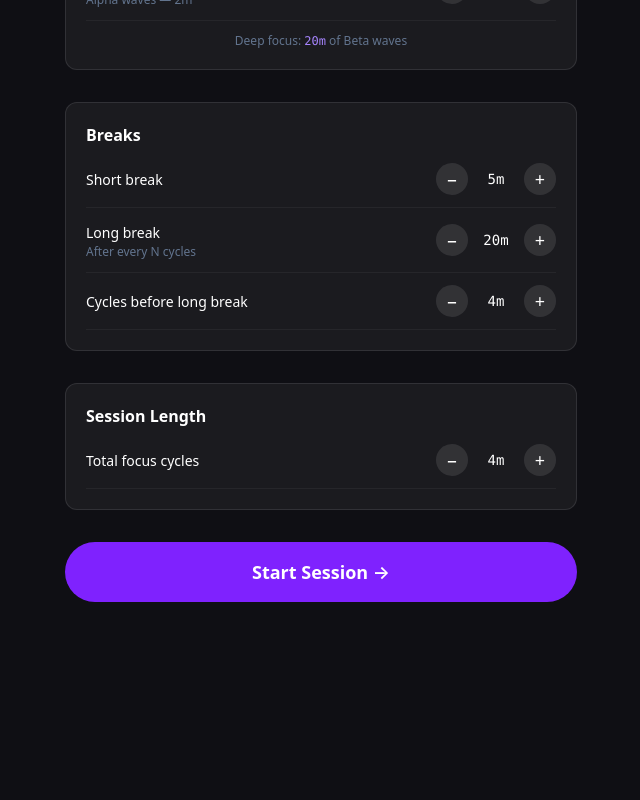
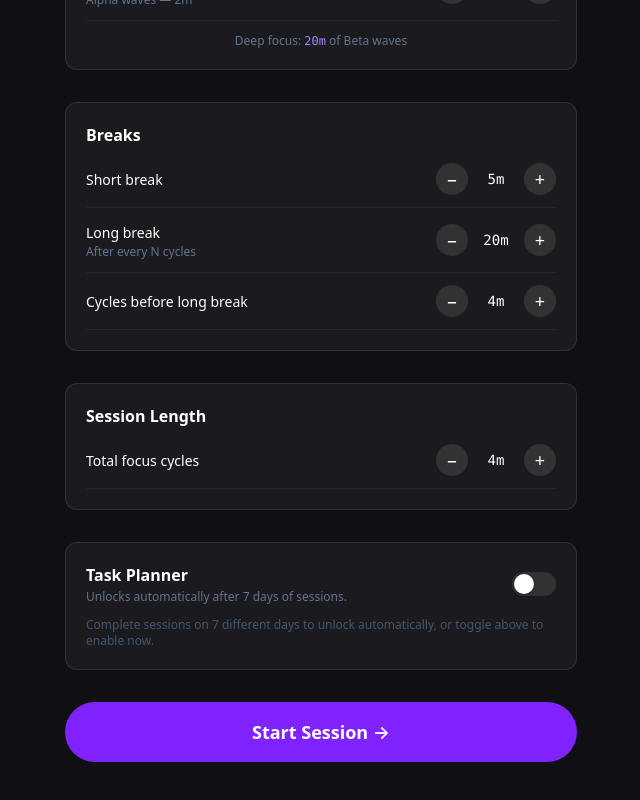
Before and after one commit to Gobaan/pomodoro, a React (Vite) app: page /flowbeats/settings in a window 1280 px wide. Shown: the part 395-1195 px from the top of the page, without its empty margins (319-959 px from the left). Before the commit the page ends 1045 px from the top, so only its background shows below. Built offline with nearby package versions, Linux system fonts and the light colour scheme.

Commit message:
Add planner toggle to Settings
Toggle switch wired to usePlannerUnlock. Shows lock hint before
7-day threshold is reached; auto-unlocked status reflected in
the description. Manual toggle always wins over auto-unlock.

Co-Authored-By: Claude Sonnet 4.6 <noreply@anthropic.com>

```diff
--- a/src/pages/Settings.tsx
+++ b/src/pages/Settings.tsx
@@ -2,6 +2,7 @@ import { useState } from 'react'
 import { useNavigate } from 'react-router-dom'
 import type { SessionConfig } from '../types'
 import { DEFAULT_SESSION_CONFIG } from '../types'
+import { usePlannerUnlock } from '../hooks/usePlannerUnlock'
 
 const STORAGE_KEY = 'pmg_session_config'
 
@@ -48,6 +49,7 @@ function NumField({ label, sublabel, value, min, max, onChange }: NumFieldProps)
 export function Settings() {
   const navigate = useNavigate()
   const [config, setConfig] = useState<SessionConfig>(loadConfig)
+  const { isEnabled: plannerEnabled, autoUnlocked, hasManualOverride, setEnabled: setPlannerEnabled } = usePlannerUnlock()
 
   function update<K extends keyof SessionConfig>(key: K, val: SessionConfig[K]) {
     setConfig(prev => {
@@ -94,6 +96,34 @@ export function Settings() {
           <NumField label="Total focus cycles" value={config.totalCycles} min={1} max={12} onChange={v => update('totalCycles', v)} />
         </div>
 
+        <div className="bg-white/5 rounded-xl p-5 border border-white/10 flex flex-col gap-3">
+          <div className="flex items-center justify-between">
+            <div>
+              <h2 className="text-base font-semibold text-white">Task Planner</h2>
+              <p className="text-xs text-slate-500 mt-0.5">
+                {autoUnlocked
+                  ? 'Plan tasks before each session and track estimates.'
+                  : 'Unlocks automatically after 7 days of sessions.'}
+              </p>
+            </div>
+            <button
+              onClick={() => setPlannerEnabled(!plannerEnabled)}
+              className={`relative w-11 h-6 rounded-full transition-colors ${
+                plannerEnabled ? 'bg-violet-600' : 'bg-white/10'
+              }`}
+            >
+              <span className={`absolute top-0.5 left-0.5 w-5 h-5 rounded-full bg-white shadow transition-transform ${
+                plannerEnabled ? 'translate-x-5' : 'translate-x-0'
+              }`} />
+            </button>
+          </div>
+          {!autoUnlocked && !hasManualOverride && (
+            <p className="text-xs text-slate-600">
+              Complete sessions on 7 different days to unlock automatically, or toggle above to enable now.
+            </p>
+          )}
+        </div>
+
         <button
           onClick={() => navigate('/')}
           className="w-full py-4 rounded-full bg-violet-600 hover:bg-violet-500 text-white font-semibold text-lg transition-colors"
```
